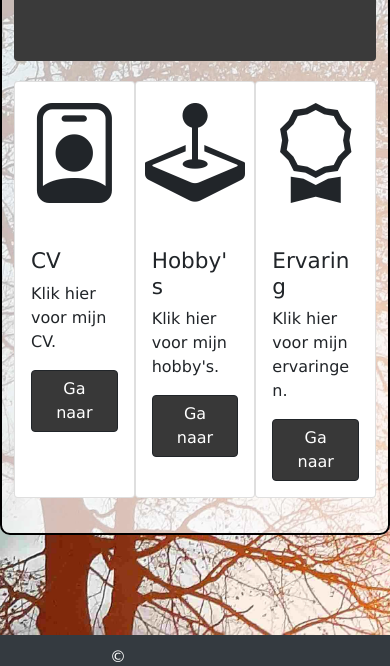
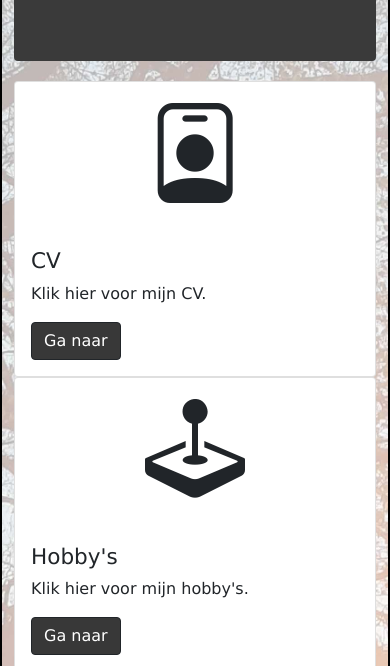
Before and after one commit to Ignithia/portfolio, a plain HTML site: page website/index.html in a window 390 px wide. Shown: the part 833-1499 px from the top of the page. Drawn offline with nearby package versions, Linux system fonts and the light colour scheme.

Commit message:
Mobile responsive

```diff
--- a/website/css/index.css
+++ b/website/css/index.css
@@ -25,10 +25,20 @@
     display: flex;
     padding-bottom: 10px;
 }
-.cards div{
+@media screen and (min-width: 767px) {
+
+    .cards div{
     flex: 33%;
 }
-
+}
+@media screen and (max-width: 767px) {
+    .cards{
+        flex-direction: column;
+    }
+    .cards div{
+        flex: 100%;
+    }
+}
 #Icon{
     align-self: center;
     font-size: 100px;
--- a/website/css/main.css
+++ b/website/css/main.css
@@ -62,6 +62,8 @@ footer{
     padding: 10px;
     position: relative;
 }
+@media screen and (min-width: 767px) {
+
     #Column-1{
         text-align: left;
         padding-left: 100px;
@@ -70,6 +72,9 @@ footer{
         text-align: right;
         padding-right: 100px;
     }
+
+}
+
 .socials{
     color: white;
     margin: 6px;
```
Lines whose indentation alone changed are shown as unchanged.
